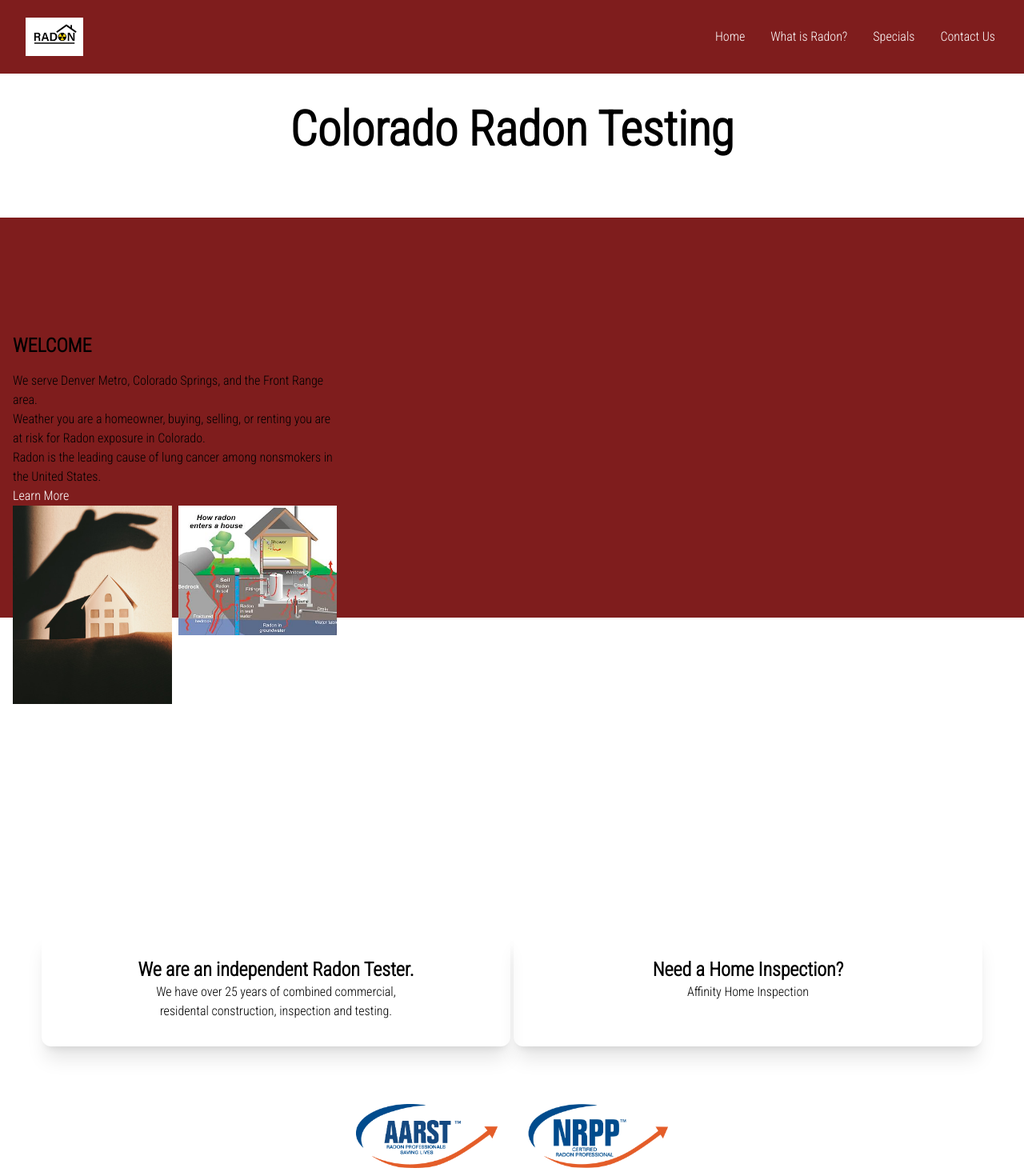
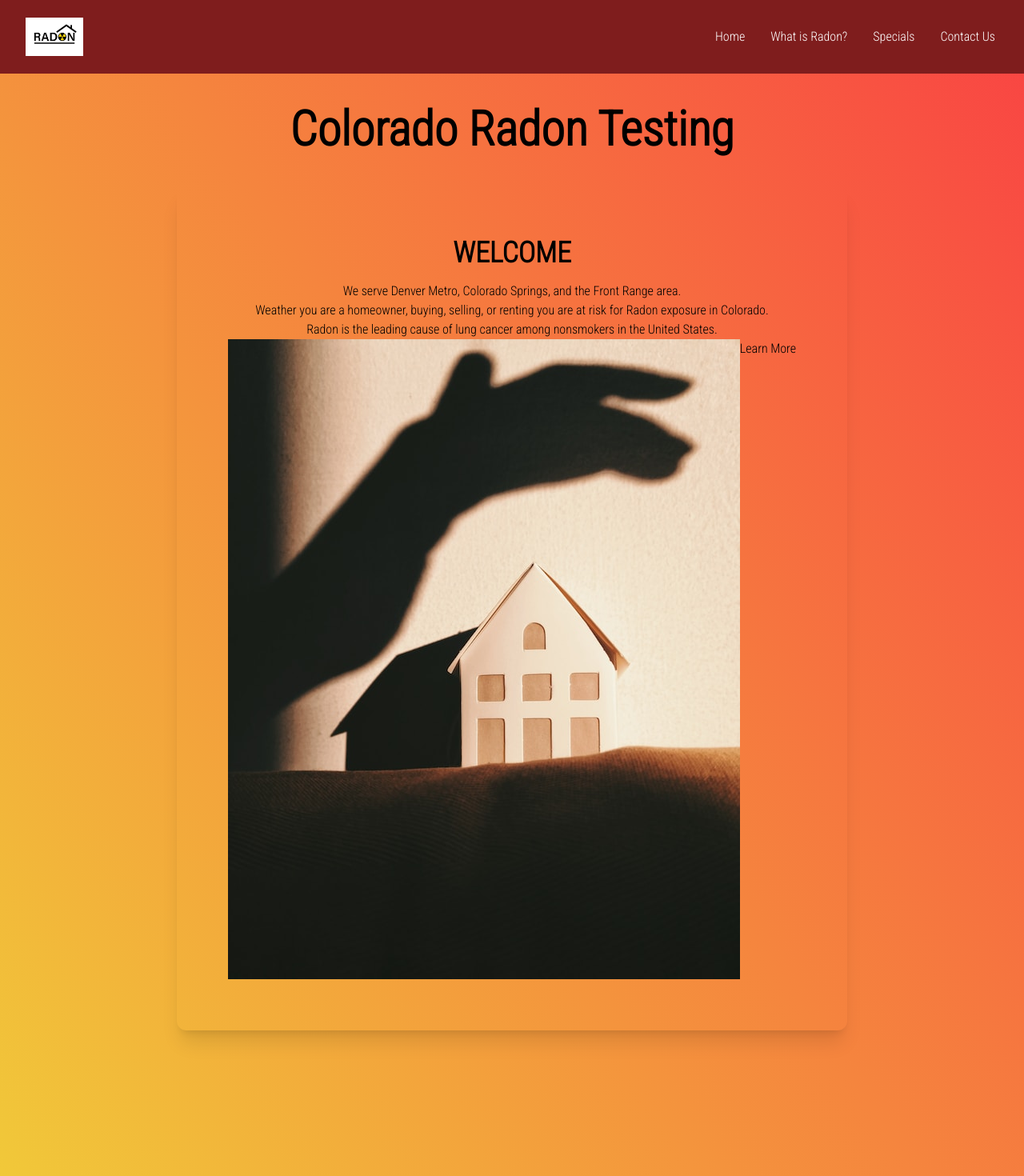
Before and after one commit to JaymeDehoyos/Colorado_Radon, a React (Vite) app: page / in a window 1280 px wide. Shown: the top 1470 px of the page at 80% size. Built offline with nearby package versions, Linux system fonts and the light colour scheme.

Commit message:
small updates

```diff
--- a/src/Home.jsx
+++ b/src/Home.jsx
@@ -1,5 +1,5 @@
 import Safe from "./assets/safe_home.jpg"
-import Radon from "./assets/radon_home.jpg"
+// import Radon from "./assets/radon_home.jpg"
 
 const Header = () => {
 
@@ -7,25 +7,25 @@ const Header = () => {
     <div>
       <h3 className="text-6xl mt-10 font-bold text-center">Colorado Radon Testing</h3>
 
-      <div className="max-w-[1400px] h-[500px] bg-red-900 mx-auto my-20 pt-16 lg:mb-[20%] md:mb-[35%] px-4 grid lg:grid-cols-3 gap-4">
-        <div className="lg:top-20 relative lg:col-span-1 col-span-2">
-          <h1 className="text-2xl font-semibold">WELCOME</h1>
-          <p className="pt-4">We serve Denver Metro, Colorado Springs, and the Front Range area.</p>
+      <div className="flex justify-center my-32 mt-10">
+        <div className="text-center p-16 mx-12 rounded-xl shadow-xl">
+          <h1 className="text-4xl font-bold text-center">WELCOME</h1>
+          <p className="pt-4 text-black">We serve Denver Metro, Colorado Springs, and the Front Range area.</p>
           <p>Weather you are a homeowner, buying, selling, or renting you are at risk for Radon exposure in Colorado.</p>
           <p>Radon is the leading cause of lung cancer among nonsmokers in the United States.</p>
-          <a href="#Radon" className="hover:text-black hover:opacity-80 duration-150 text-white">Learn More </a>
+          <a href="#Radon" className="hover:text-black hover:opacity-80 duration-150 text-black">Learn More </a>
 
-          <div className="grid grid-cols-2 col-span-2 gap-2">
+          <div className=" float-left">
             <img
-              className="row-span-2 object-cover w-full h-full"
+              className=""
               src={Safe}
               alt="Safe Home"
             />
-            <img
+            {/* <img
               className="object-cover w-full h-full"
               src={Radon}
               alt="How Radon comes in"
-            />
+            /> */}
 
           </div>
         </div>
--- a/src/Logos.jsx
+++ b/src/Logos.jsx
@@ -1,17 +1,10 @@
 // import React from "react";
-import AARST from "./assets/aarst.png";
 import NRPP from "./assets/NRPP.png";
 
 const Logos = () => {
   return (
     <div className="mx-auto mt-10 items-center">
       <div className="flex gap-8">
-        <img
-          href="https://aarst.org"
-          className="h-20 w-auto hover:opacity-80 duration-150"
-          src= {AARST}
-          alt="AARST"
-        />
         <img
           href="https://nrpp.info"
           className="h-20 w-auto hover:opacity-80 duration-150"
--- a/src/index.css
+++ b/src/index.css
@@ -2,6 +2,6 @@
 @import 'tailwindcss/components';
 @import 'tailwindcss/utilities';
 
-/* body {
+body {
   background-image: linear-gradient(236deg, #f94343, rgba(235, 235, 11, 0.822));
-} */
+}
```
